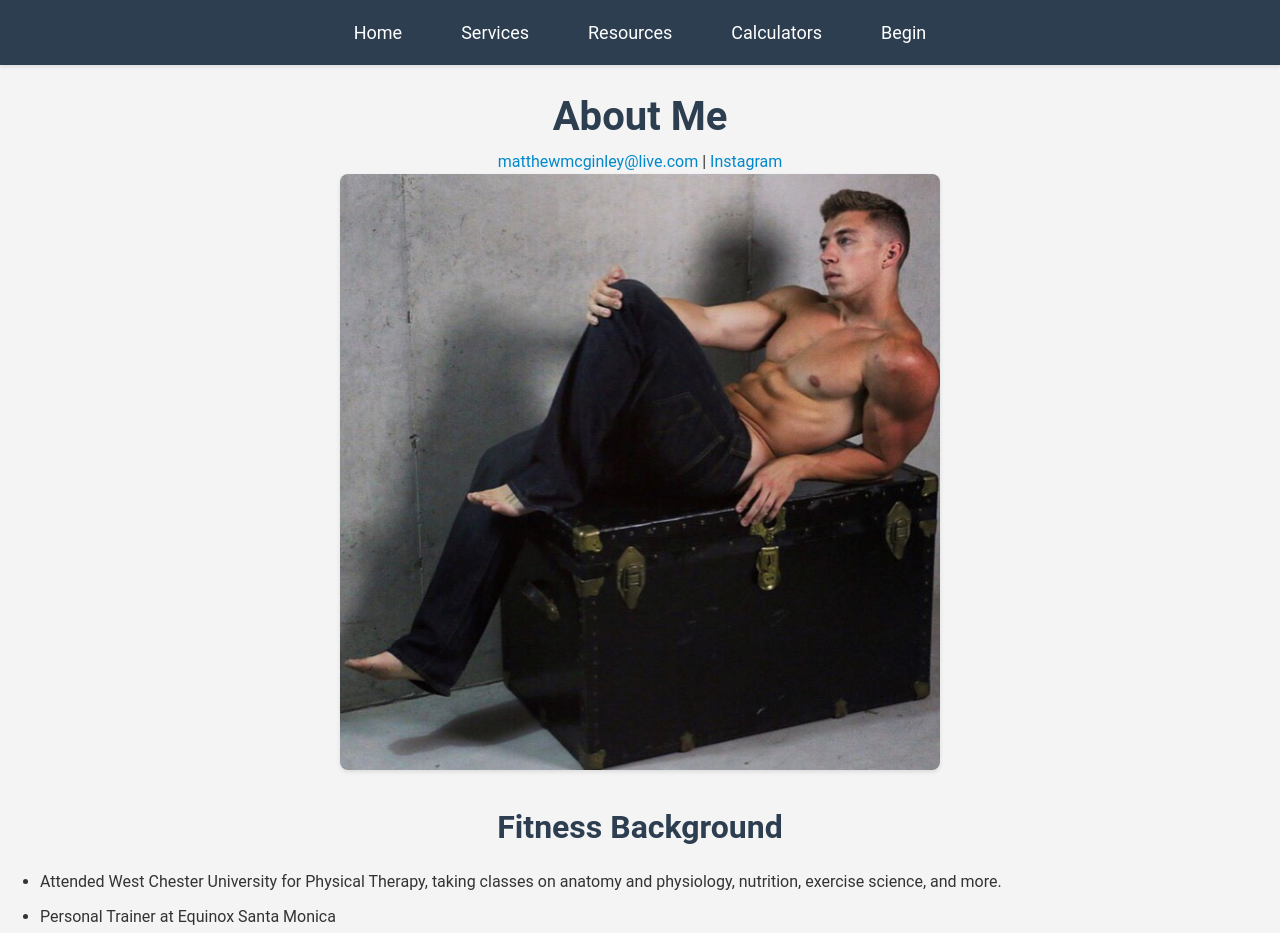
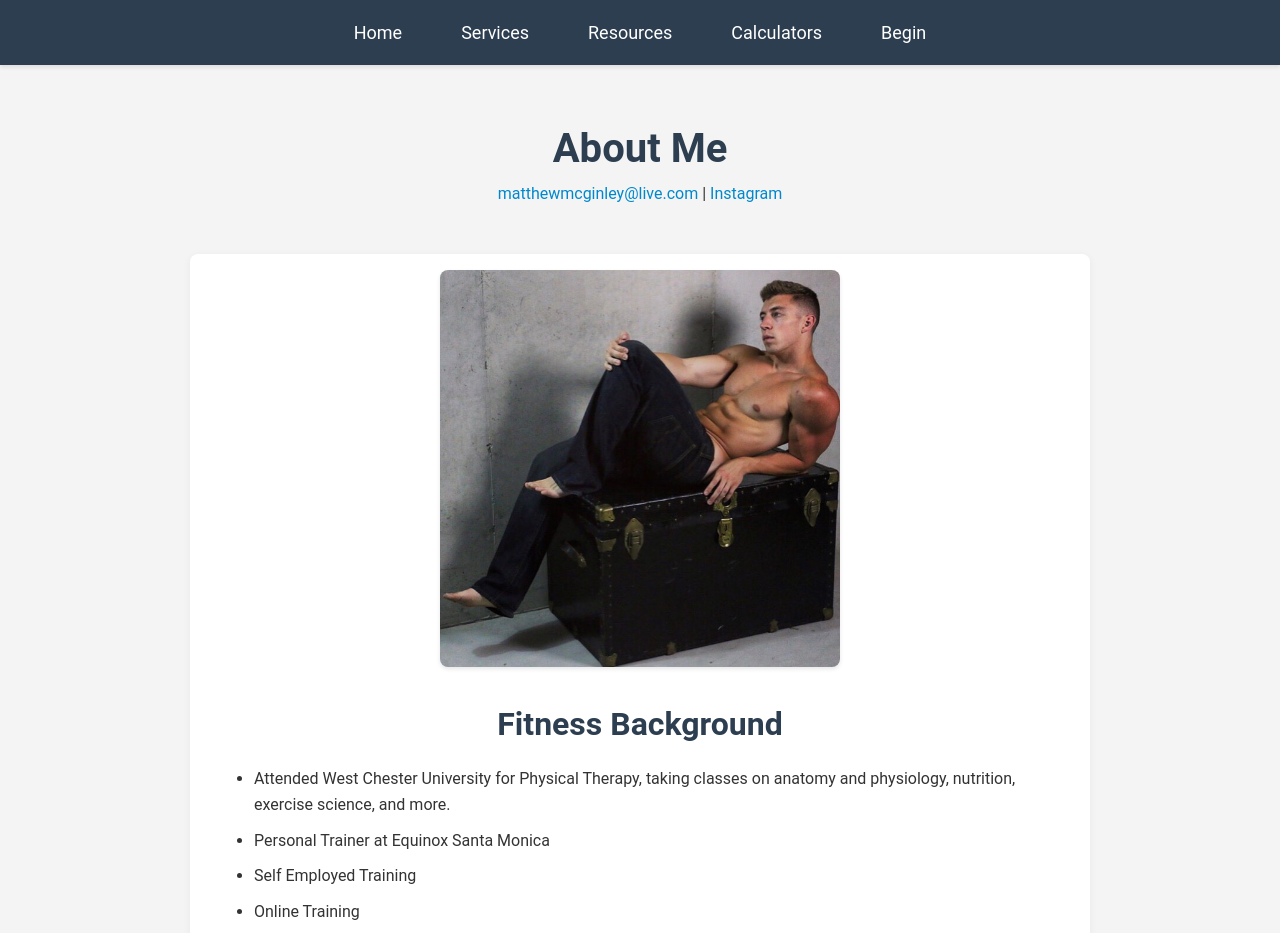
Before and after one commit to mattmcginley7/mattmcginleytraining.netlify.app, a plain HTML site: page about.html in a window 1280 px wide. Shown: the top 933 px of the page. Drawn offline with Linux system fonts and the light colour scheme.

Commit message:
Apply consistent section styling and reduce image sizes

```diff
--- a/about.html
+++ b/about.html
@@ -19,10 +19,12 @@
             <li><a href="begin.html">Begin</a></li>
         </ul>
     </nav>
-    <h1>About Me</h1>
-
-    <aside><a class="emailIG" href="mailto:matthewmcginley@live.com">matthewmcginley@live.com</a> | <a class="emailIG"
-            href="www.instagram.com/mattmcginley7"> Instagram</a></aside>
+    <header class="hero">
+        <h1>About Me</h1>
+        <aside><a class="emailIG" href="mailto:matthewmcginley@live.com">matthewmcginley@live.com</a> | <a class="emailIG"
+                href="www.instagram.com/mattmcginley7"> Instagram</a></aside>
+    </header>
+    <section>
 <img src="MeFlexing2.jpg" alt="">
     <h2>Fitness Background</h2>
     <ul class="background">
@@ -50,6 +52,7 @@
 
 
 
+    </section>
     <script type="text/javascript" src="js/main.js"></script>
 </body>
 
--- a/css/style.css
+++ b/css/style.css
@@ -48,7 +48,7 @@
 
 img {
     width: 100%;
-    max-width: 600px;
+    max-width: 400px;
     height: auto;
     display: block;
     margin: 0 auto;
@@ -124,7 +124,7 @@
 }
 
 #mainImage{
-    max-width: 100%;
+    max-width: 400px;
 }
 .background{
     text-align: left;
```
Also changed, not shown: begin.html (+2 -0 lines), calculators.html (+2 -0 lines), index.html (+2 -2 lines), resources.html (+2 -0 lines).
